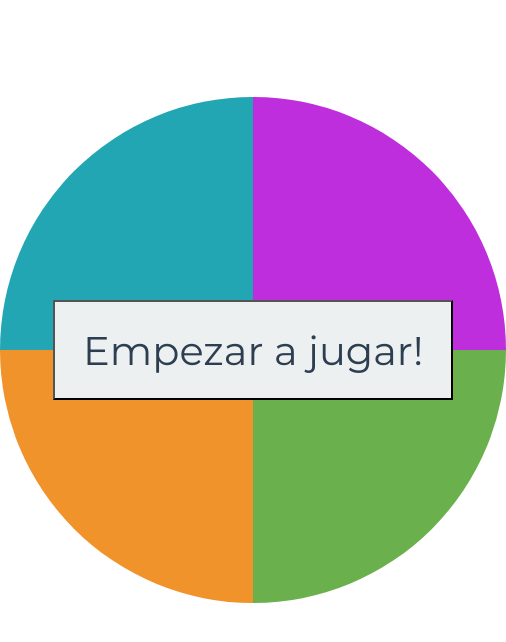
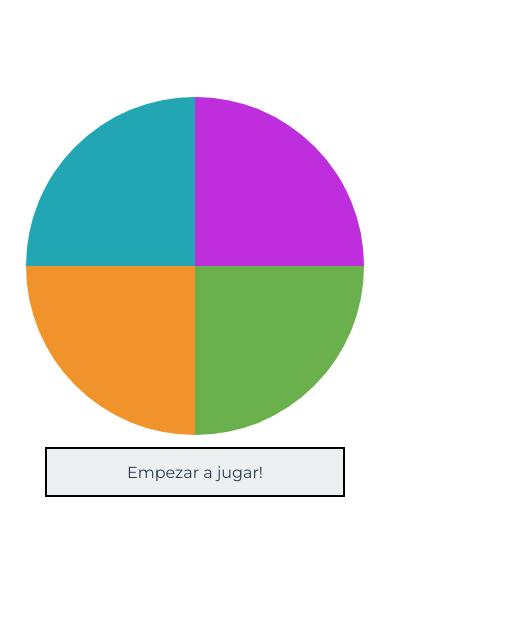
Before and after one commit to xKeCo/Simon-Says-Game, a plain HTML site: page index.html in a window 390 px wide. Shown: the part 72-714 px from the top of the page, 506 px wide, since content can reach past the window. Drawn offline with nearby package versions, Linux system fonts and the light colour scheme.

Commit message:
Arreglo de errores e introduccion de Respinsive Desing

```diff
--- a/estilos.css
+++ b/estilos.css
@@ -13,6 +13,7 @@
   color: white;
   font-size: 24px;
   padding: 20px;
+  width: 100vw;
 }
 
 .gameboard {
@@ -86,3 +87,24 @@
 .hide {
   display: none;
 }
+
+@media (max-width: 480px) {
+  .header {
+    width: unset;
+  }
+  .gameboard {
+    max-height: 40vh;
+    max-width: 40vh;
+    position: unset;
+  }
+
+  .btn-start {
+    height: 50px;
+    top: unset;
+    width: 300px;
+    border: black 2px solid;
+    margin: 350px auto;
+    font-size: 16px;
+    left: calc(50% - 150px);
+  }
+}
```
